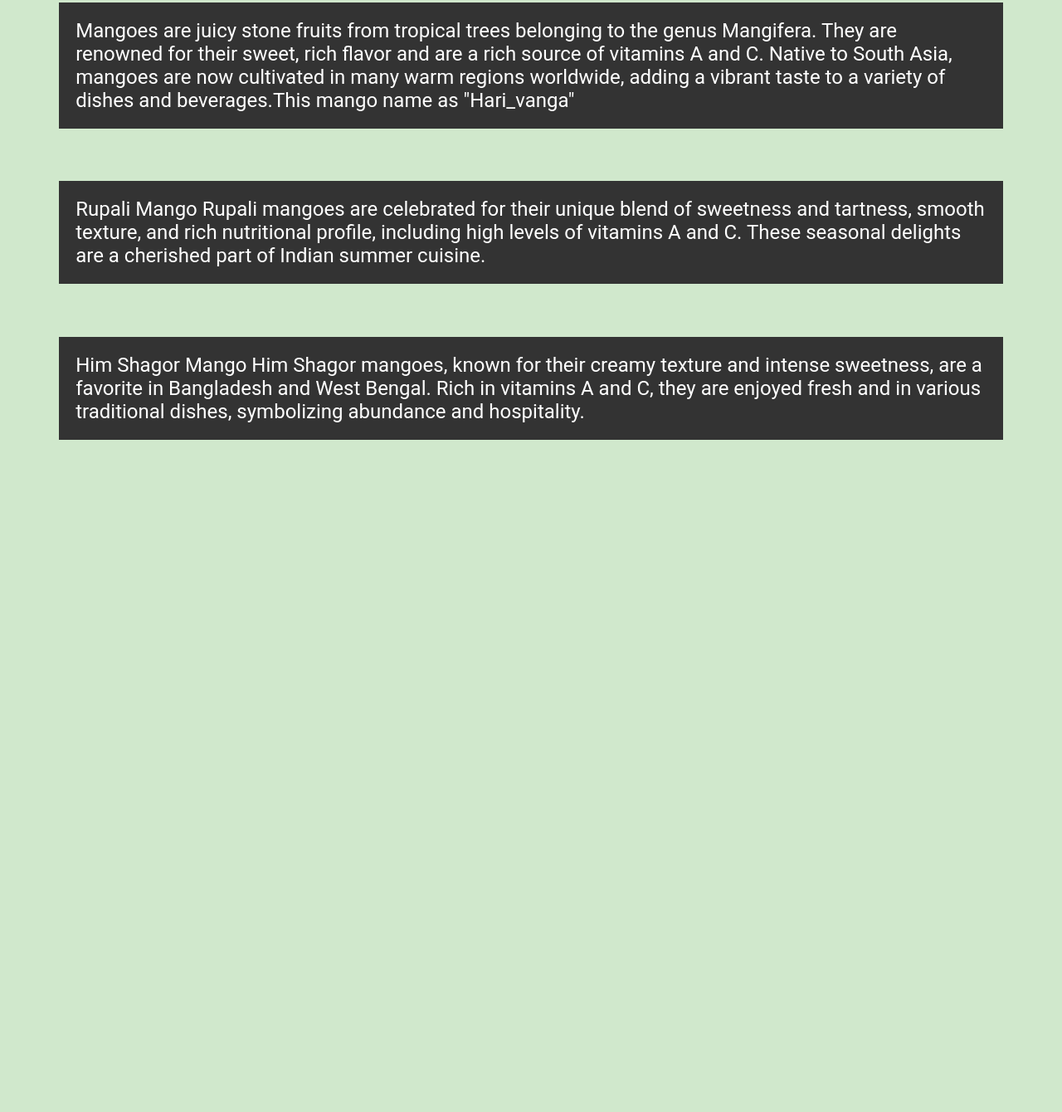
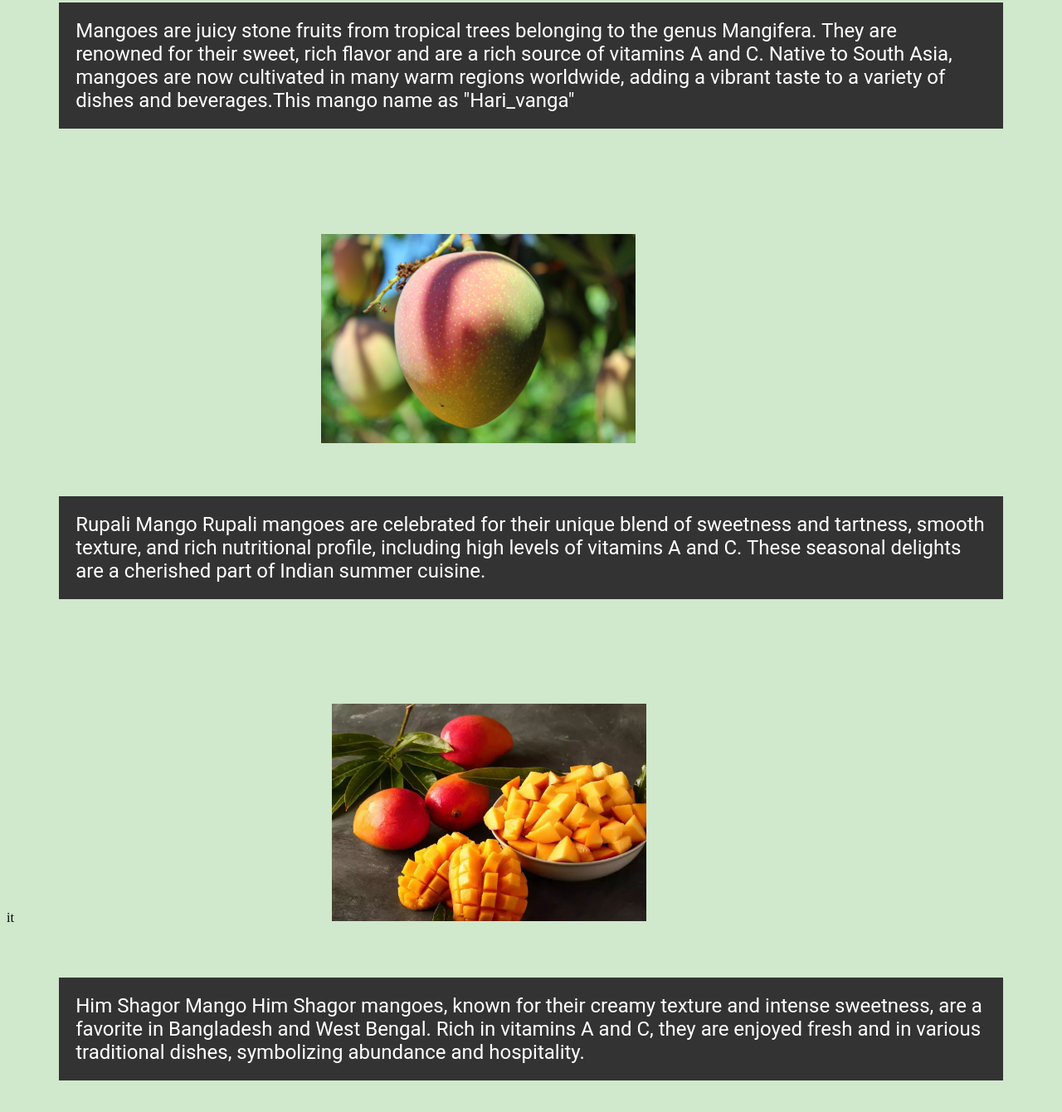
Before and after one commit to maimunatripty/midterm_maimuna_tripty_2221582_practical_exam, a plain HTML site: page index.html in a window 1280 px wide. Shown: the part 520-1860 px from the top of the page at 83% size. Before the commit the page ends 1113 px from the top, so only its background shows below. Drawn offline with Linux system fonts and the light colour scheme.

Commit message:
change is going on

```diff
--- a/index.html
+++ b/index.html
@@ -19,10 +19,15 @@
 
       <P>Mangoes are juicy stone fruits from tropical trees belonging to the genus Mangifera. They are renowned for their sweet, rich flavor and are a rich source of vitamins A and C. Native to South Asia, mangoes are now cultivated in many warm regions worldwide, adding a vibrant taste to a variety of dishes and beverages.This mango name as "Hari_vanga"</P>
 
+      <img src="Pictures-of-Mango-.jpg">
+
       <p> Rupali Mango
         Rupali mangoes are celebrated for their unique blend of sweetness and tartness, smooth texture, and rich nutritional profile, including high levels of vitamins A and C. These seasonal delights are a cherished part of Indian summer cuisine.
 
       </p>
+it
+
+        <img src="Here are 5 Reasons to Enjoy Mangoes to the fullest this season.jpg">
 
         <p> Him Shagor Mango
         Him Shagor mangoes, known for their creamy texture and intense sweetness, are a favorite in Bangladesh and West Bengal. Rich in vitamins A and C, they are enjoyed fresh and in various traditional dishes, symbolizing abundance and hospitality.</p>
```
Also changed, not shown: Here are 5 Reasons to Enjoy Mangoes to the fullest this season.jpg (added), Pictures-of-Mango-.jpg (added).
